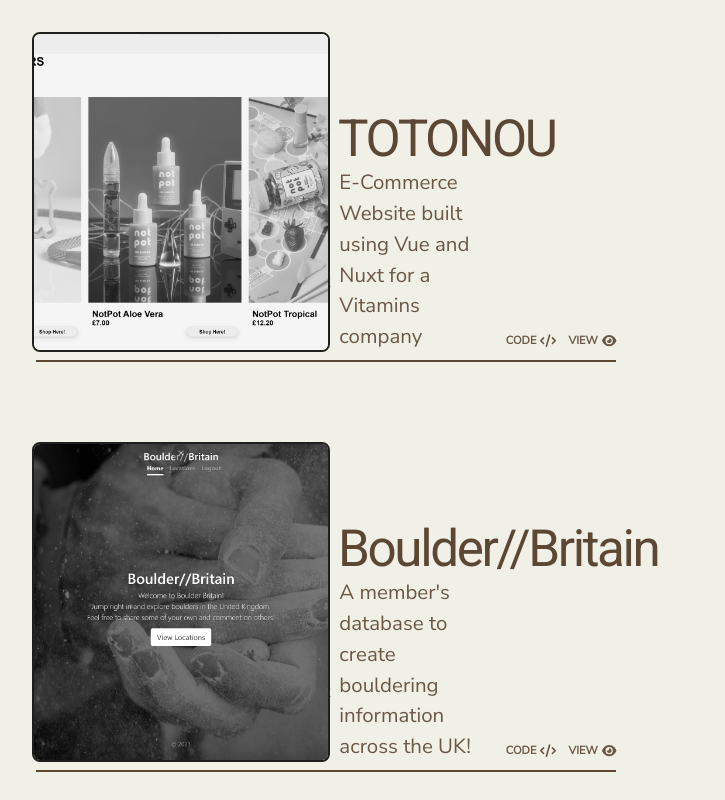
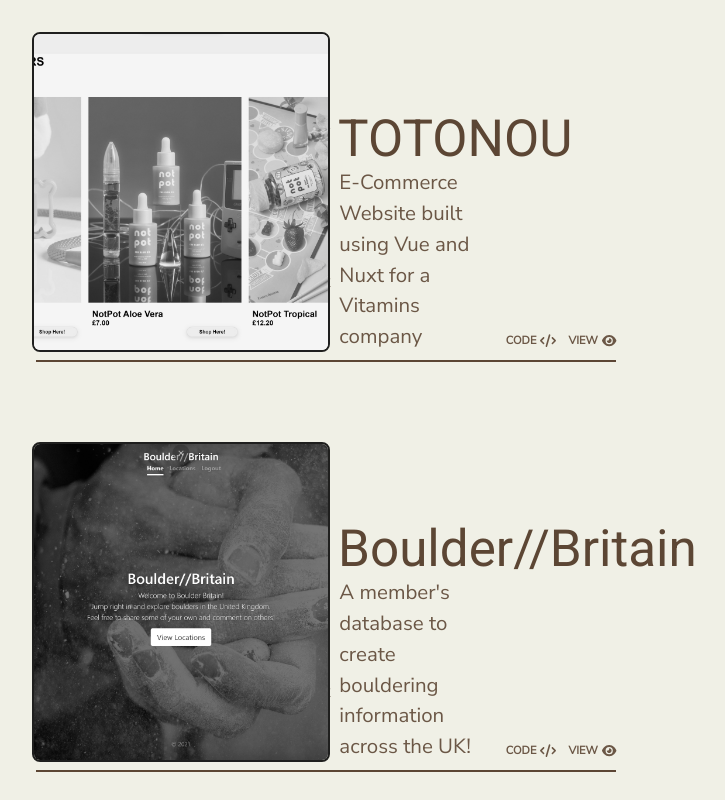
Before and after one commit to sho25052007/sho-portfolio, a Vue app: page / in a window 1280 px wide. Shown: the part 980-1780 px from the top of the page, without its empty margins (459-1184 px from the left). Built offline with nearby package versions, Linux system fonts and the light colour scheme; a web font is replaced by a local one.

Commit message:
letter spacing

```diff
--- a/src/components/Project.vue
+++ b/src/components/Project.vue
@@ -96,6 +96,7 @@
         @media screen and (max-device-width:$small) and (orientation: portrait) {
             h2.title{
                 font-size: 10vw !important;
+                letter-spacing: 0rem !important;
             }
             h3.paragraph{
                 font-size: 4vw !important;
@@ -104,6 +105,7 @@
         @media screen and (min-device-width:$medium) and (max-device-width:$large) and (orientation: landscape) {
             h2.title{
                 font-size: 4vw !important;
+                letter-spacing: 0rem !important;
             }
             h3.paragraph{
                 font-size: 1.6vw !important;
```
